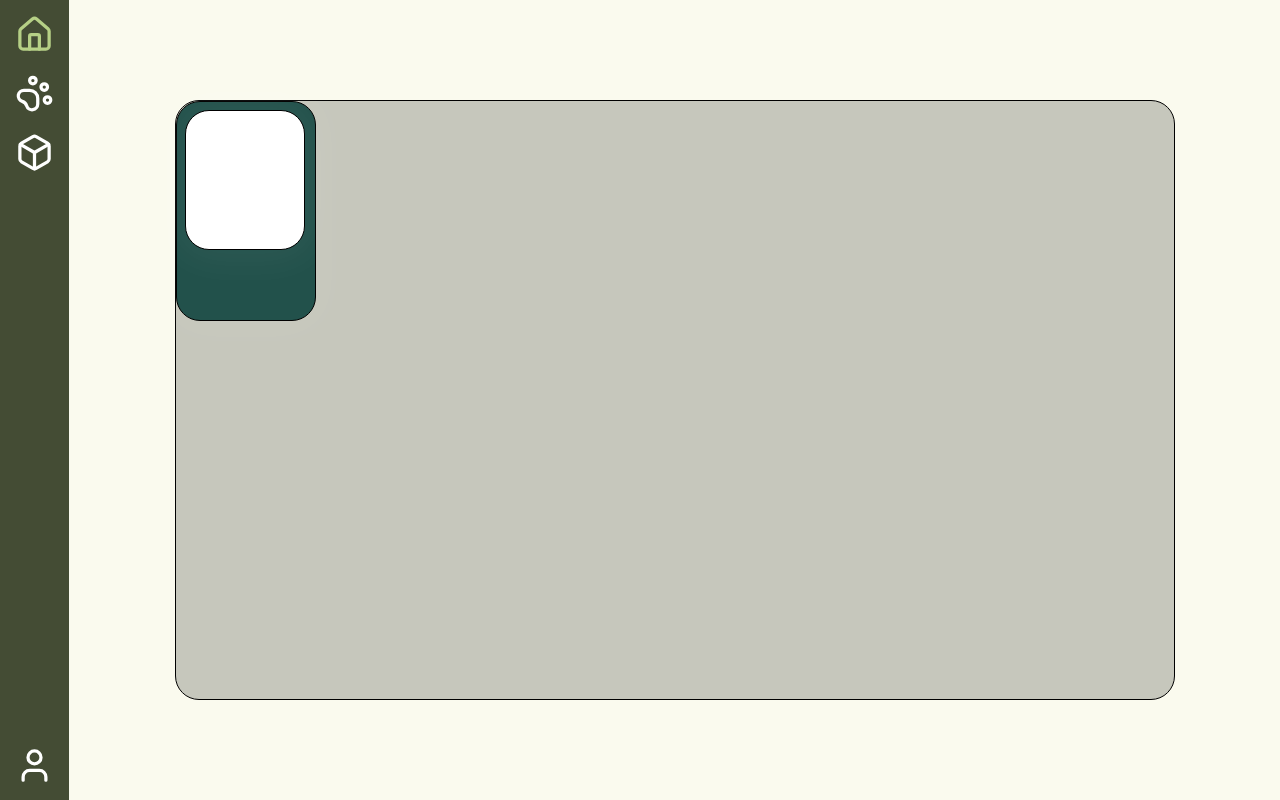
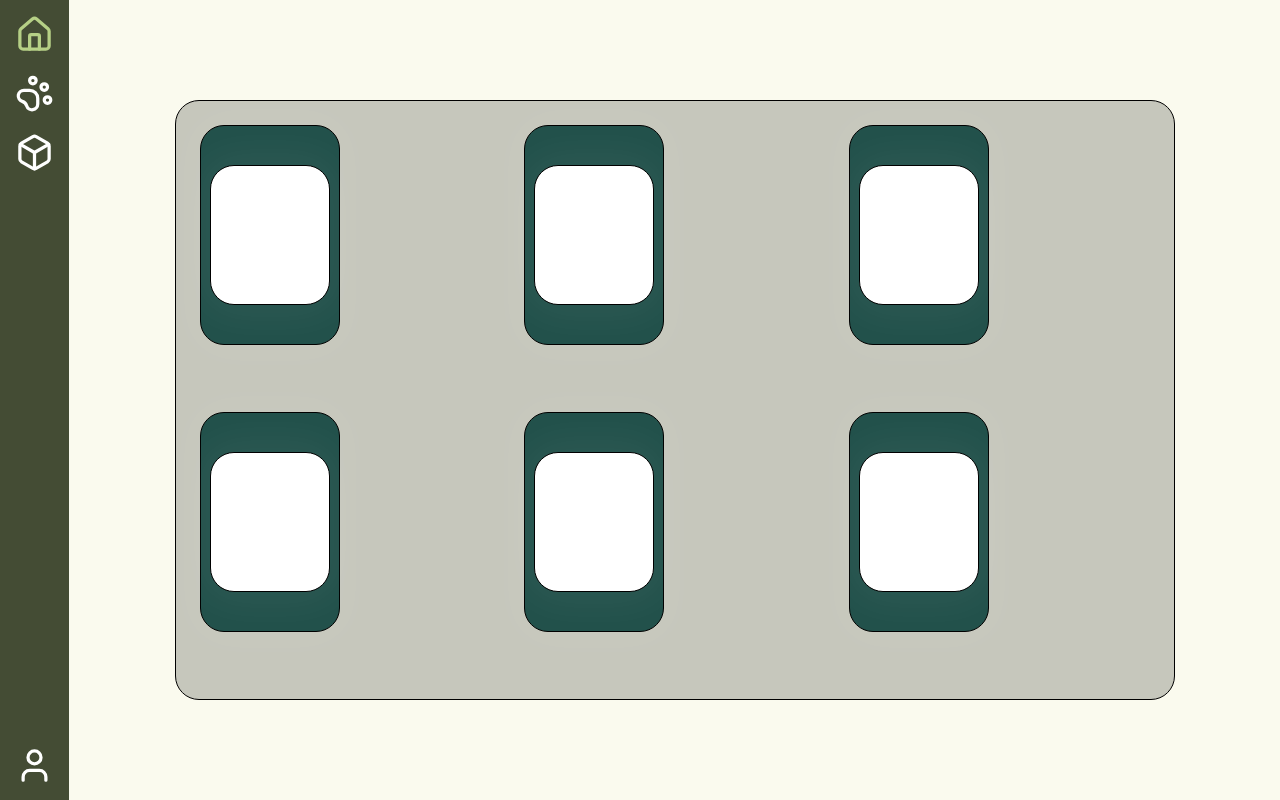
Before and after one commit to MontyPython-HTML/Biodex, a Next.js app: page /Dex in a window 1280 px wide. Built offline with nearby package versions, Linux system fonts and the light colour scheme.

Commit message:
index implement

```diff
--- a/app/Dex/page.tsx
+++ b/app/Dex/page.tsx
@@ -14,6 +14,7 @@ export default function BioDex() {
     </div>
   );
 }
+
 
 function Navbar() {
   return (
@@ -32,43 +33,33 @@ function Navbar() {
 }
 
 function RightContainer() {
-  const containerRef = useRef<HTMLDivElement>(null);
+    const containerRef = useRef<HTMLDivElement>(null);
+
+  const gridItems = Array.from({ length: 6 });
 
   useEffect(() => {
     if (containerRef.current) {
-      gsap.fromTo(
-        containerRef.current,{ x: -500, opacity: 0 }, { x: 0, opacity: 1, duration: 1.2, ease: "power3.out" } // end state
-      );
+      const children = containerRef.current.children;
+      gsap.fromTo(children,{ y: 50, opacity: 0 },{ y: 0, opacity: 1, duration: 0.8, ease: "back.out(1.7)", stagger: 0.15 },{ rotation: 360, duration: 2, ease: "none" });
     }
   }, []);
 
   return (
     <div
       ref={containerRef}
-      className=" w-[1000px] h-[600px]  bg-surface-container-highest backdrop-blur-md border border-black rounded-3xl shadow-[0_0_40px_10px_rgba(255,255,255,0.05)]"
+      className="w-[1000px] h-[600px] bg-surface-container-highest backdrop-blur-md border border-black rounded-3xl shadow-[0_0_40px_10px_rgba(255,255,255,0.05)]
+      grid grid-cols-3 gap-6 p-6 overflow-auto"
     >
-      <IndexContainer />
+      {gridItems.map((_, i) => (
+        <IndexContainer key={i} />
+      ))}
     </div>
   );
 }
 
 function IndexContainer() {
-  const indexRef = useRef<HTMLDivElement>(null);
-
-  useEffect(() => {
-    if (indexRef.current) {
-      gsap.fromTo(
-        indexRef.current, { scale: 0, opacity: 0 },{ scale: 1, opacity: 1, duration: 0.8, ease: "back.out(1.7)", delay: 1 }
-      );
-    }
-  }, []);
-
   return (
-    <div
-      ref={indexRef}
-      className="w-[140px] h-[220px] bg-tertiary-container border border-black rounded-3xl shadow-[0_0_40px_10px_rgba(255,255,255,0.05)]
-      "
-    >
+    <div className="w-[140px] h-[220px] bg-tertiary-container border border-black rounded-3xl shadow-[0_0_40px_10px_rgba(255,255,255,0.05)] flex items-center justify-center">
       <Photo />
     </div>
   );
@@ -79,17 +70,12 @@ function Photo() {
 
   useEffect(() => {
     if (photoRef.current) {
-      gsap.fromTo(
-        photoRef.current,{ y: -50, opacity: 0 },{ y: 0, opacity: 1, duration: 0.8, ease: "power2.out", delay: 1.2 }
-      );
+      gsap.fromTo(photoRef.current,{ scale: 0, opacity: 0 },{ scale: 1, opacity: 1, duration: 0.6, ease: "back.out(1.7)", delay: 0.3 },{ rotation: 360, duration: 2, ease: "none" });
     }
   }, []);
 
   return (
     <div
-      ref={photoRef}
-      className="w-[120px] h-[140px] bg-white border border-black rounded-3xl shadow-[0_0_40px_10px_rgba(255,255,255,0.05)] m-[8px]
-      "
-    />
+      ref={photoRef}className="w-[120px] h-[140px] bg-white border border-black rounded-3xl shadow-[0_0_40px_10px_rgba(255,255,255,0.05)]"/>
   );
 }
```
